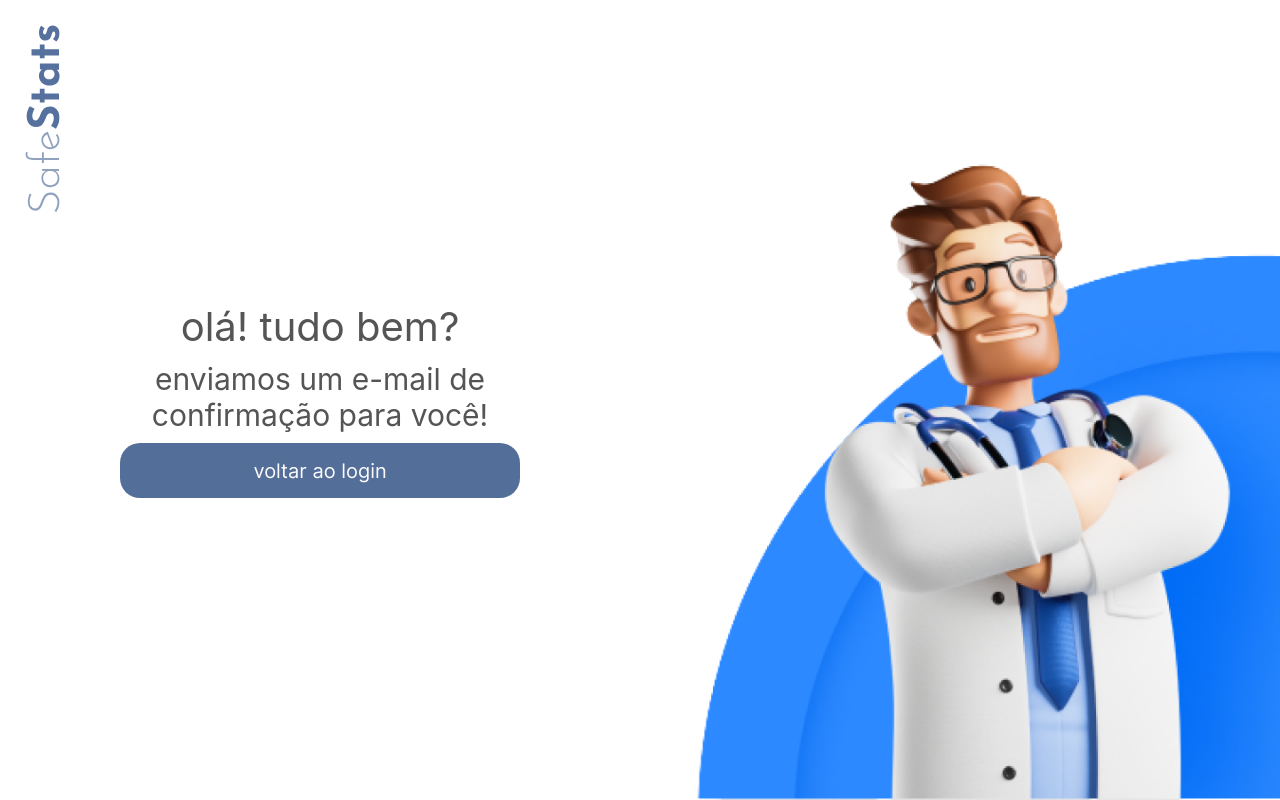
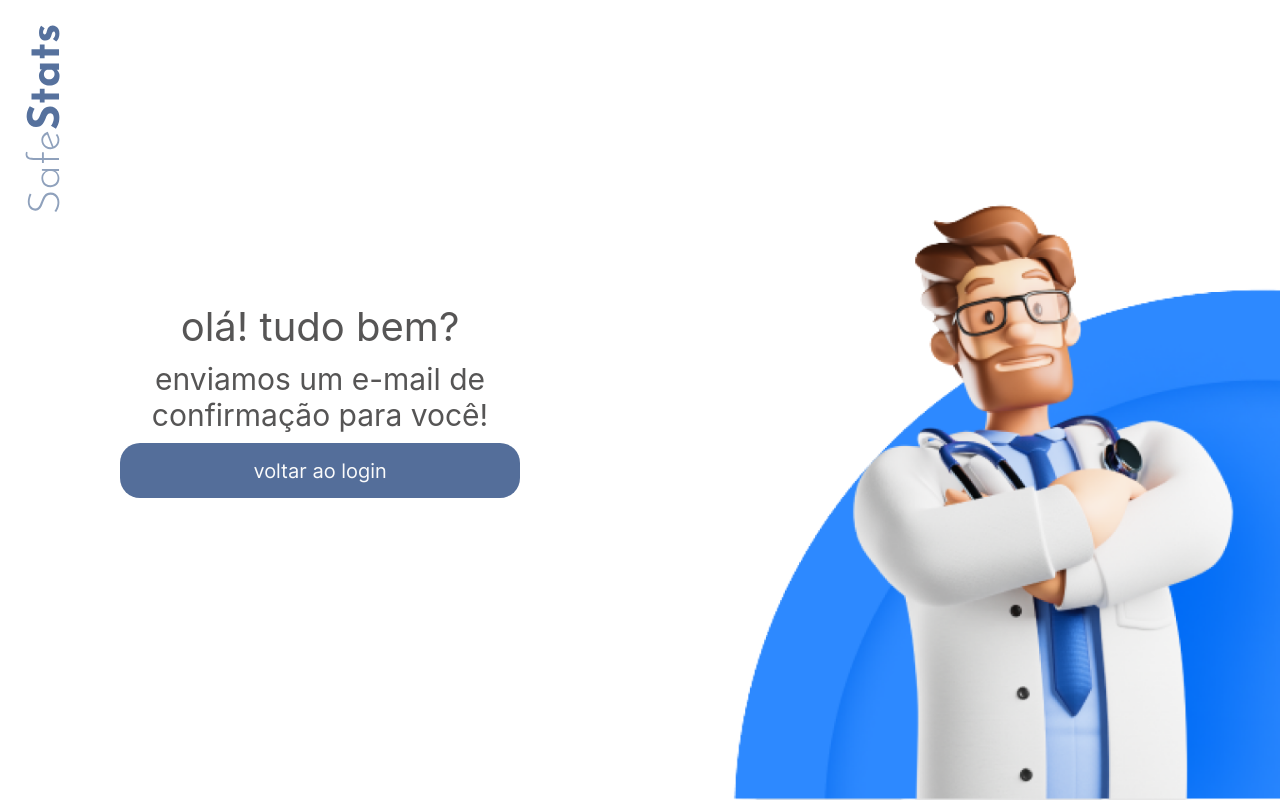
Before and after one commit to SafeStats-Health/safestats-frontend, a React (Create React App) app: page /email_confirm in a window 1280 px wide. Built offline with nearby package versions, Linux system fonts and the light colour scheme; the HTML template or start-up script is replaced by a standard one.

Commit message:
[feature-frontend-06] doctor size fix

```diff
--- a/src/pages/email_confirm/styles.module.css
+++ b/src/pages/email_confirm/styles.module.css
@@ -48,7 +48,7 @@
   bottom: 0;
   right: 0;
   width: 50%;
-  max-width: 750px;
+  max-width: 600px;
 }
 
 @media only screen and (max-width: 768px) {
```
